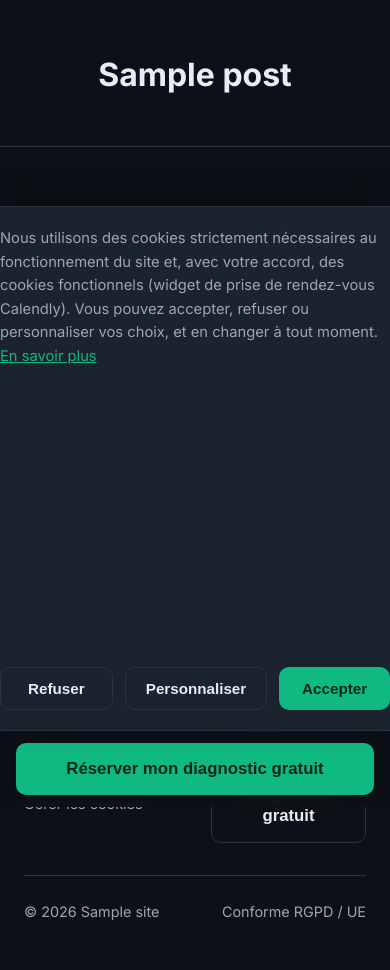
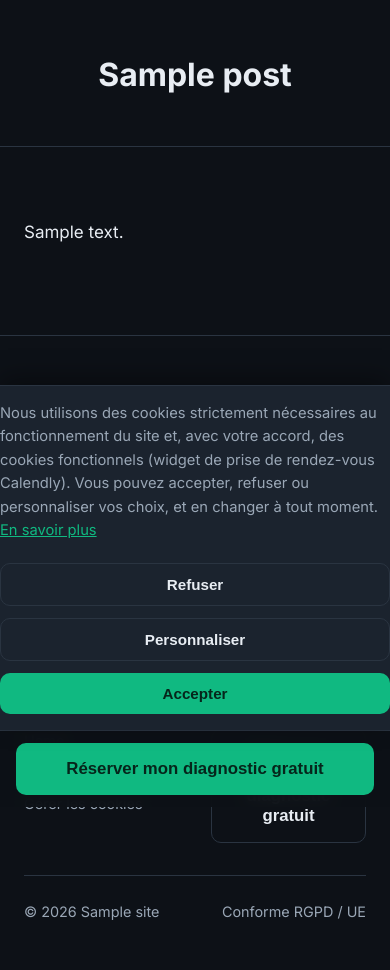
Before and after one commit to cosmartis/Claude, a WordPress theme: template page.php in a window 390 px wide. Shown: the part 114-1084 px from the top of the page. Run offline with PHP 8.4 and a stand-in for WordPress, Linux system fonts and the light colour scheme; the site name, menu and one post (Sample post) are stand-ins, and other content is empty; some libraries are stand-ins or nearby versions.

Commit message:
Corrige la bannière de cookies surdimensionnée sur mobile
flex: 1 1 420px sur le texte de la bannière fixait une largeur de
départ pensée pour le mode ligne (desktop) ; en colonne (mobile), le
flex-basis s'applique à la hauteur au lieu de la largeur, ce qui
forçait le bloc de texte à ~420px de haut au lieu d'une quarantaine.
Les trois boutons Refuser/Personnaliser/Accepter débordaient aussi du
cadre car un mot comme "Personnaliser" ne peut pas rétrécir sous sa
largeur intrinsèque avec flex:1 seul.

Sur mobile : le texte retrouve une hauteur naturelle et les boutons
s'empilent en pleine largeur, comme le CTA sticky et les cartes
tarifaires du thème.

Co-Authored-By: Claude Sonnet 5 <noreply@anthropic.com>
Claude-Session: https://claude.ai/code/session_01U3927Cux8PqwDauT6gmD82

```diff
--- a/style.css
+++ b/style.css
@@ -900,9 +900,25 @@ section + section {
 	.cookie-consent-banner__inner {
 		flex-direction: column;
 		align-items: stretch;
+		justify-content: flex-start;
+		padding: 16px 0 calc(16px + env(safe-area-inset-bottom));
+	}
+
+	/* flex-basis suit l'axe principal : en colonne, les 420px voulus comme
+	   largeur de départ (mode ligne desktop) deviendraient une hauteur. */
+	.cookie-consent-banner__text {
+		flex: 0 1 auto;
+	}
+
+	/* Empilés en pleine largeur (comme le CTA sticky et les cartes tarifaires) :
+	   sur une seule ligne, "Refuser"/"Personnaliser"/"Accepter" avec flex:1
+	   débordent car un mot comme "Personnaliser" ne peut pas rétrécir sous sa
+	   largeur intrinsèque (min-width:auto par défaut sur les flex items). */
+	.cookie-consent-banner__actions {
+		flex-direction: column;
 	}
 
 	.cookie-consent-banner__actions .btn {
-		flex: 1;
+		width: 100%;
 	}
 }
```
